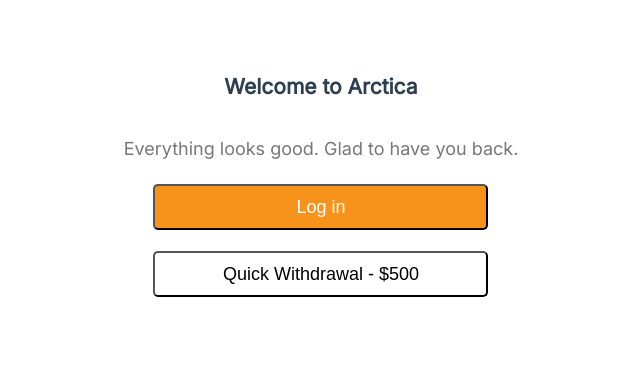
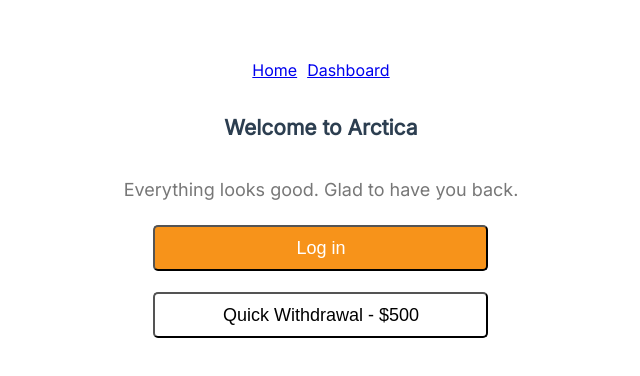
Before and after one commit to epiccurious/arctica-frontend, a Vue app: page / in a window 1280 px wide. Shown: the top 376 px of the page, without its empty margins (319-959 px from the left). Built offline with nearby package versions, Linux system fonts and the light colour scheme.

Commit message:
created route for dashboard, nav added for testing purposes, will remove.

```diff
--- a/src/App.vue
+++ b/src/App.vue
@@ -1,9 +1,9 @@
 <template>
-  <!-- <nav>
-    <router-link to="{ name: 'login' }"">Home</router-link> |
-    <router-link to="{ name: 'about' }">About</router-link>
-  </nav> -->
-  <!-- The above nav and router links will be reworked for post login -->
+  <nav id="nav">
+    <router-link :to="{ name: 'login' }">Home</router-link>
+    <router-link :to="{ name: 'dashboard' }">Dashboard</router-link>
+  </nav>
+  <!-- The above nav and router links will be reworked for post login, currently just for testing -->
   <router-view/>
 </template>
 
@@ -65,4 +65,7 @@
   padding: 0px;
   gap: 21px;
 }
+#nav a{
+  padding:5px;
+}
 </style>
--- a/src/router/index.js
+++ b/src/router/index.js
@@ -8,12 +8,12 @@
     component: LoginView
   },
   {
-    path: '/about',
-    name: 'about',
+    path: '/wallets',
+    name: 'dashboard',
     // route level code-splitting
     // this generates a separate chunk (about.[hash].js) for this route
     // which is lazy-loaded when the route is visited.
-    component: () => import(/* webpackChunkName: "about" */ '../views/AboutView.vue')
+    component: () => import(/* webpackChunkName: "about" */ '../views/DashboardView.vue')
   }
 ]
 
@@ -24,6 +24,7 @@
 //remember to use lazy loading to optimize...
 //remember to use code splitting for dynamic routes to optimize...
 //consider prefetch for transaction history to optimize...
+
 const router = createRouter({
   history: createWebHistory(process.env.BASE_URL),
   routes
--- a/src/views/AboutView.vue
+++ /dev/null
@@ -1,5 +0,0 @@
-<template>
-  <div class="about">
-    <h1>This is an about page</h1>
-  </div>
-</template>
--- /dev/null
+++ b/src/views/DashboardView.vue
@@ -0,0 +1,9 @@
+<template>
+  <div class="dashboard">
+    <h1>This is a dashboard that will display the wallets</h1>
+  </div>
+</template>
+
+
+<script>
+</script>
```
